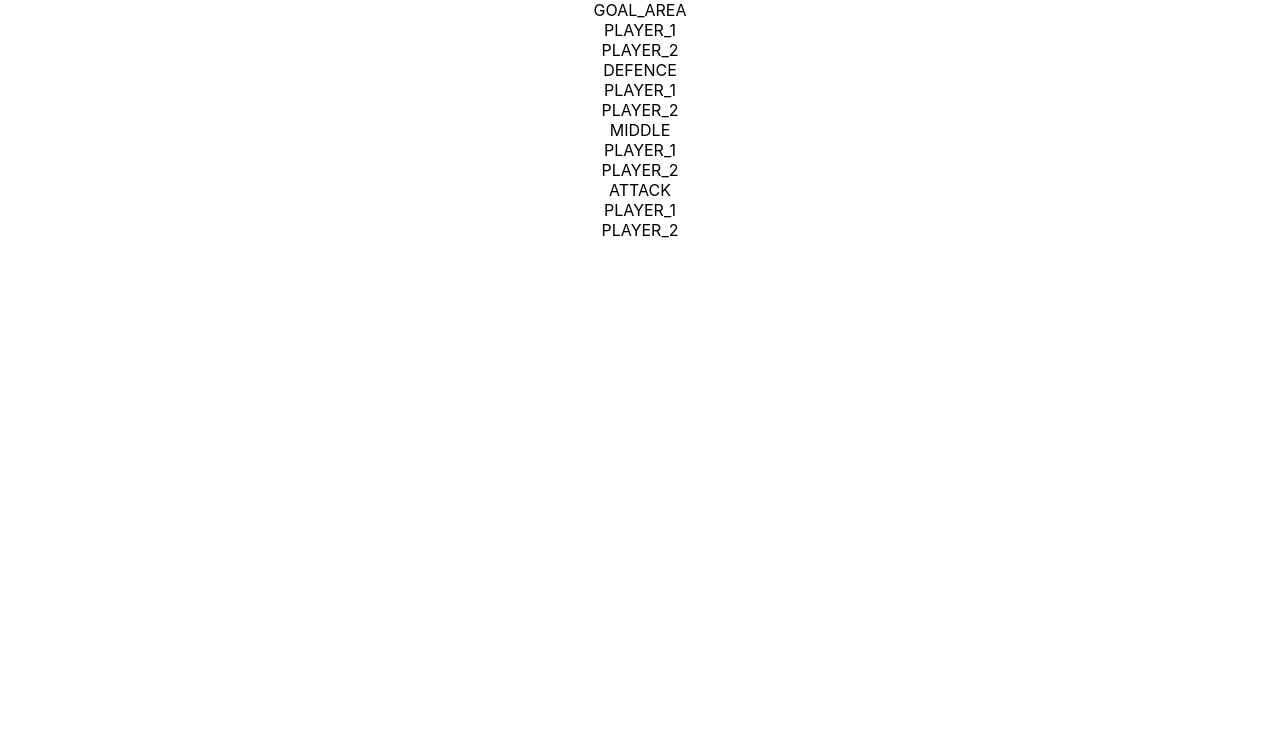
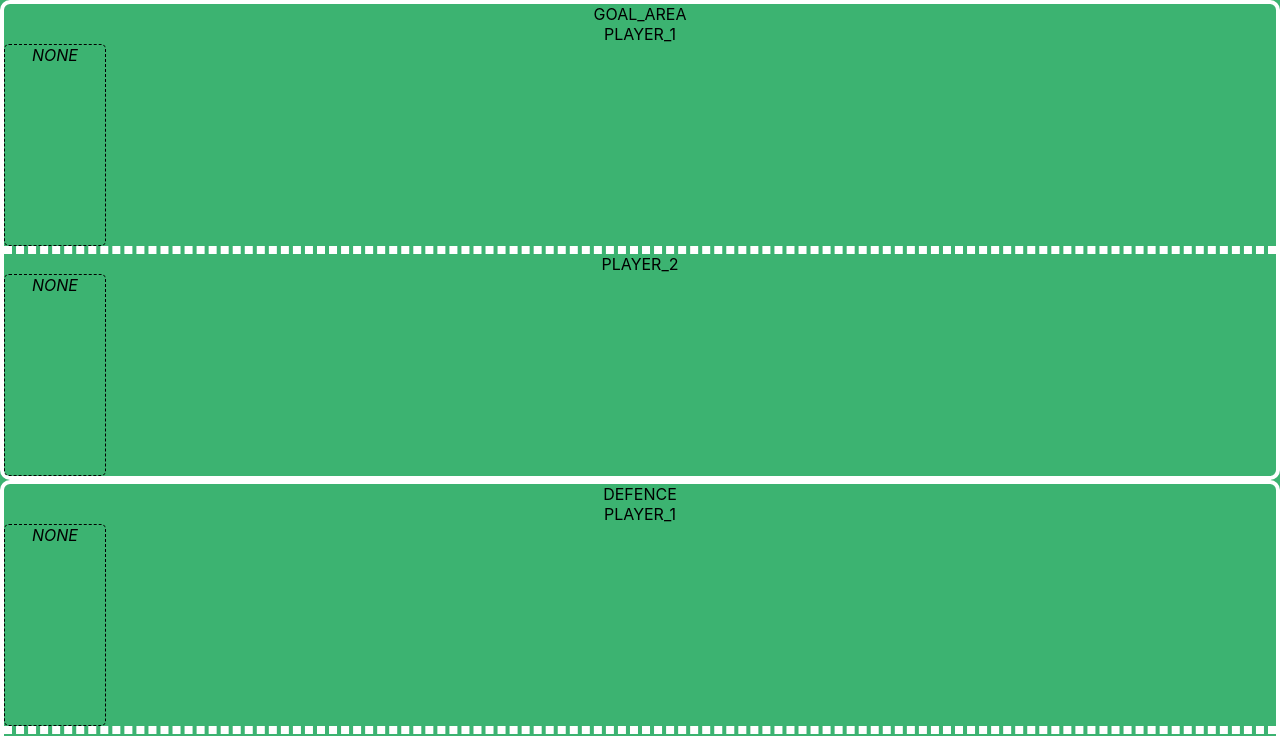
Before and after one commit to enricuzi/footboard, a React (Create React App) app: page / in a window 1280 px wide. Shown: the top 736 px of the page. Built offline with nearby package versions, Linux system fonts and the light colour scheme.

Commit message:
New Match component

```diff
--- a/src/client/ui/card/card.component.css
+++ b/src/client/ui/card/card.component.css
@@ -1,9 +1,14 @@
 .card {
+    position: relative;
     border: 1px solid black;
     border-radius: 5px;
     width: 100px;
     height: 200px;
     overflow: auto;
+}
+
+.card.none {
+    border-style: dashed;
 }
 
 .card .content {
--- a/src/client/ui/card/card.component.tsx
+++ b/src/client/ui/card/card.component.tsx
@@ -1,10 +1,9 @@
 import React from 'react'
 import './card.component.css'
-import { Card } from '../../../types/type-defs'
+import { Card, CardType } from '../../../types/type-defs'
 
 export const CardComponent = ({ effect, type, name, description }: Card) => {
-	console.log('Drawing card', { effect, type, name, description })
-	return <div className={'card'}>
+	return <div className={`card ${type === CardType.NONE ? 'none' : ''}`}>
 		<div className={'content'}>
 			<title>{name}</title>
 			<i>{type}</i>
--- a/src/client/ui/match/field/field.component.css
+++ b/src/client/ui/match/field/field.component.css
@@ -0,0 +1,3 @@
+.field {
+    background-color: mediumseagreen;
+}
--- a/src/client/ui/match/match.component.tsx
+++ b/src/client/ui/match/match.component.tsx
@@ -3,7 +3,7 @@ import { FieldComponent } from './field/field.component'
 import { Match } from '../../../types/type-defs'
 
 export const MatchComponent = ({ field }: Match) => {
-	return <div>
+	return <div className={'match'}>
 		<FieldComponent zones={field.zones}/>
 	</div>
 }
--- a/src/client/ui/match/sub-zone/sub.zone.component.css
+++ b/src/client/ui/match/sub-zone/sub.zone.component.css
@@ -0,0 +1,8 @@
+.sub-zone {
+    display: flex;
+    flex-direction: column;
+}
+
+.sub-zone .cards {
+    display: flex;
+}
--- a/src/client/ui/match/sub-zone/sub.zone.component.tsx
+++ b/src/client/ui/match/sub-zone/sub.zone.component.tsx
@@ -1,13 +1,26 @@
 import React from 'react'
 import './sub.zone.component.css'
 import { CardComponent } from '../../card/card.component'
-import { SubZone } from '../../../../types/type-defs'
+import { Card, CardType, EffectType, SubZone } from '../../../../types/type-defs'
+
+const NoCard: Card = {
+	name: '',
+	type: CardType.NONE,
+	effect: null,
+	description: null
+}
 
 export const SubZoneComponent = ({ player, cards }: SubZone) => {
+	if (!cards.length) {
+		cards.push(NoCard)
+	}
+
 	return <div className={'sub-zone'}>
 		<span>{player}</span>
-		{
-			cards.map((card, i) => <CardComponent key={i} type={card.type} effect={card.effect} name={card.name} description={card.description}/>)
-		}
+		<div className={'cards'}>
+			{
+				cards.map((card, i) => <CardComponent key={i} type={card.type} effect={card.effect} name={card.name} description={card.description}/>)
+			}
+		</div>
 	</div>
 }
--- a/src/client/ui/match/zone/zone.component.css
+++ b/src/client/ui/match/zone/zone.component.css
@@ -0,0 +1,8 @@
+.zone {
+    border: 4px solid white;
+    border-radius: 10px;
+}
+
+.zone .separator {
+    border: 4px dashed white;
+}
--- a/src/client/ui/match/zone/zone.component.tsx
+++ b/src/client/ui/match/zone/zone.component.tsx
@@ -4,10 +4,13 @@ import { SubZoneComponent } from '../sub-zone/sub.zone.component'
 import { Zone } from '../../../../types/type-defs'
 
 export const ZoneComponent = ({ subZones, type }: Zone) => {
-	return <div className={'field'}>
+	return <div className={'zone'}>
 		<span>{type}</span>
 		{
-			subZones.map((subZone, i) => <SubZoneComponent key={i} cards={subZone.cards} player={subZone.player}/>)
+			subZones.map((subZone, i) => <div className={'content'} key={i}>
+				{ i !== 0 ? <div className={'separator'}></div> : null }
+				<SubZoneComponent cards={subZone.cards} player={subZone.player}/>
+			</div>)
 		}
 	</div>
 }
--- a/src/services/GameService.ts
+++ b/src/services/GameService.ts
@@ -4,7 +4,9 @@ import { GameState } from '../types/type-defs'
 class GameService {
 	data: GameState
 
-	constructor () {this.data = fixture as GameState}
+	constructor () {
+		this.data = fixture as GameState
+	}
 
 	async save (data: GameState) {
 		this.data = data
--- a/src/types/type-defs.ts
+++ b/src/types/type-defs.ts
@@ -6,7 +6,7 @@ export type MaybeUndefined<T> = T | undefined
 
 export type MaybeExists<T> = T | null | undefined
 
-export type MaybeEmpty<Array> = Array | []
+export type MaybeEmpty<Array> = Array | any[]
 
 export type MaybeReturn<T> = T | void
 
@@ -19,7 +19,6 @@ export enum PlayerType {
   PLAYER_1 = 'PLAYER_1',
   PLAYER_2 = 'PLAYER_2',
 }
-export const PlayerTypes = Object.values(PlayerType)
 
 export enum EventType {
   DATA_LOADED = 'DATA_LOADED',
@@ -28,11 +27,15 @@ export enum EventType {
 }
 
 export enum CardType {
+  NONE = 'NONE',
   ACTION = 'ACTION',
   EVENT = 'EVENT',
   PLAYER = 'PLAYER'
 }
-export const CardTypes = Object.values(CardType)
+
+export enum EffectType {
+  NONE = 'NONE'
+}
 
 export enum ZoneType {
   GOAL_AREA = 'GOAL_AREA',
@@ -40,12 +43,11 @@ export enum ZoneType {
   MIDDLE = 'MIDDLE',
   ATTACK = 'ATTACK'
 }
-export const ZoneTypes = Object.values(ZoneType)
 
 export type Card = {
   name: string
   type: CardType
-  effect: MaybeExists<string>
+  effect: MaybeExists<EffectType>
   description: MaybeExists<string>
 }
 
```
